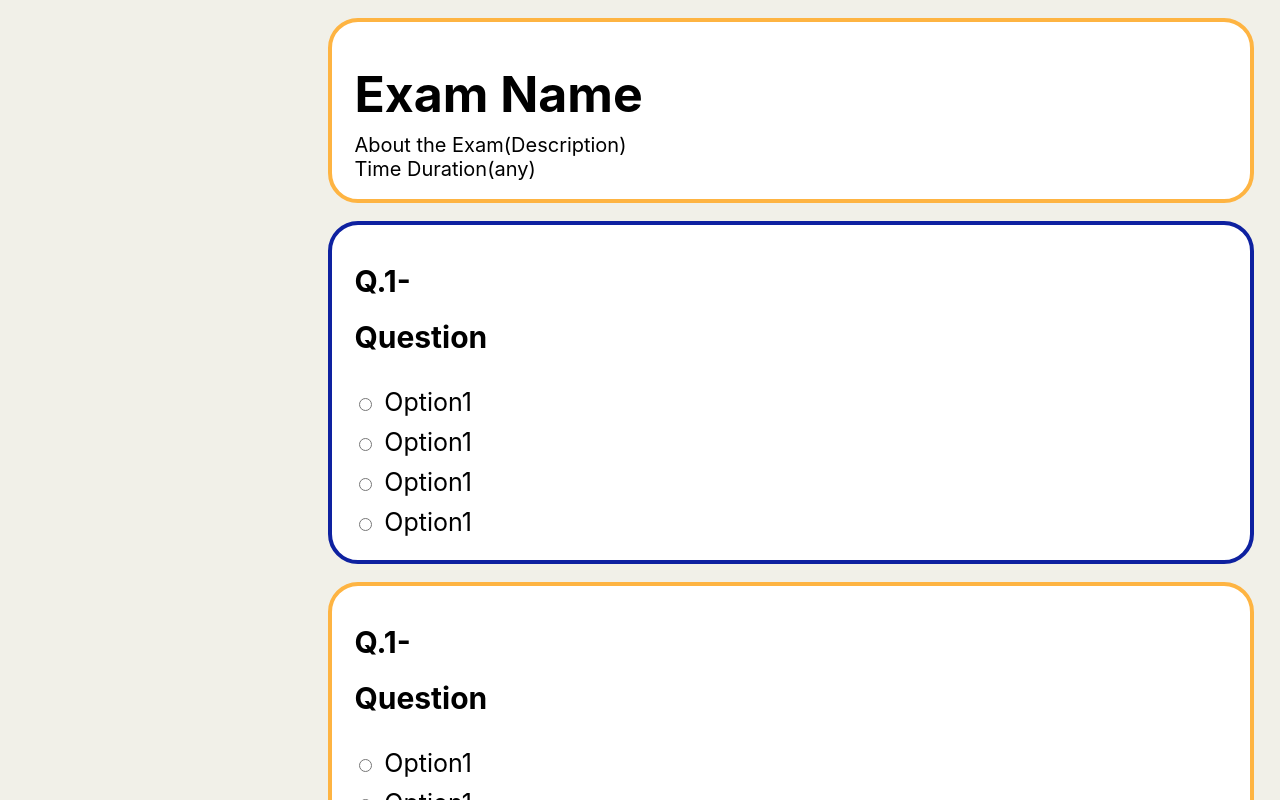
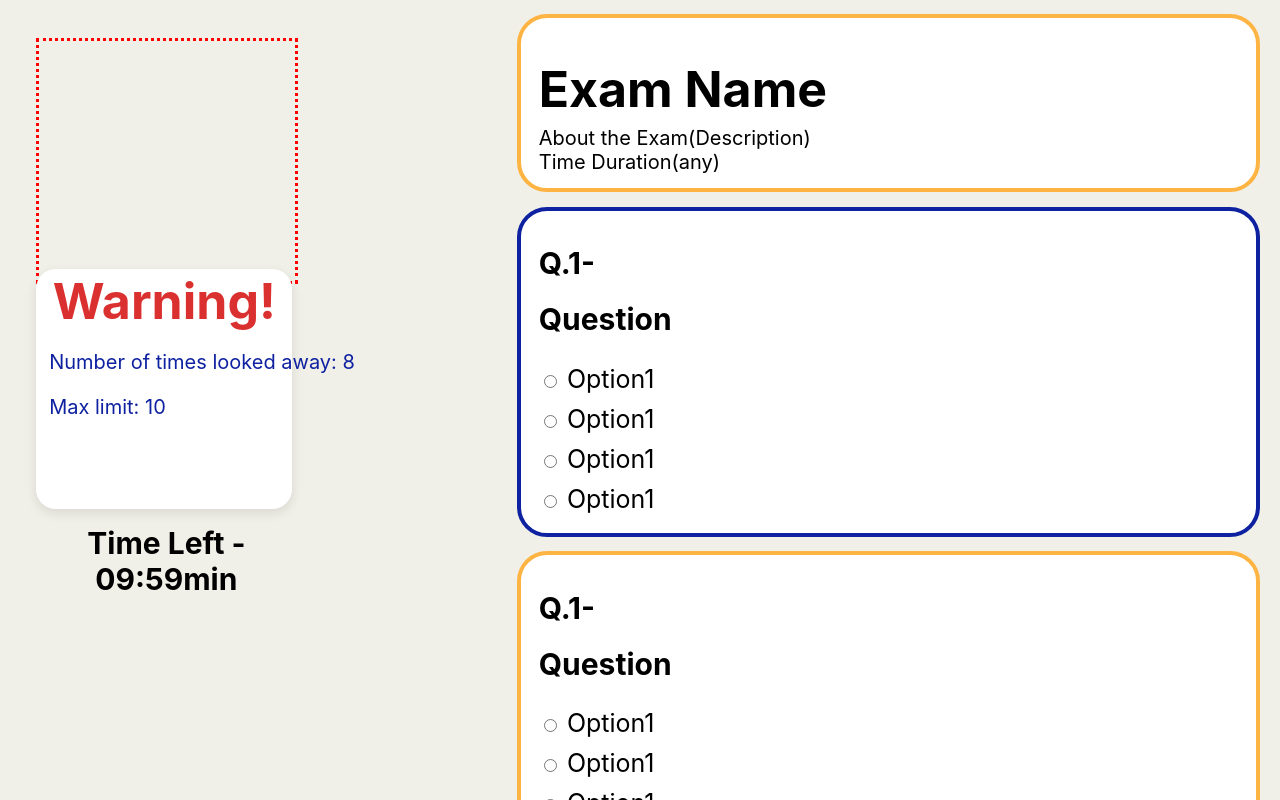
Before and after one commit to Apoorv012/HackDevBuddy, a React (Vite) app: page /student/exam in a window 1280 px wide. Shown: the top 800 px of the page. Built offline with nearby package versions, Linux system fonts and the light colour scheme; no server answers.

Commit message:
added space for webcam in exam.jsx

```diff
--- a/src/pages/Exam.jsx
+++ b/src/pages/Exam.jsx
@@ -12,6 +12,18 @@ function Exam() {
   return (
     <>
       <Body>
+        <Record>
+        <Cam>
+
+        </Cam>
+        <Warning>
+        <Title2>Warning!</Title2>
+          <Text2>Number of times looked away: 8</Text2>
+          <Text2>Max limit: 10</Text2>
+        </Warning>
+        <Text3>Time Left - 09:59min</Text3>
+
+        </Record>
         <Form typeof='submit'>
         <Wrapper>
         <Container1>
@@ -45,22 +57,78 @@ export default Exam
 
 const Body = styled.div`
   background-color: #F1F0E8;
-  height: 200vh;
+  height: 100%;
   width:100vw;
+  display:flex;
+  padding-bottom:5%;
+`
+const Record = styled.div`
+  display:flex;
+  background-color: #F1F0E8;
+  width: 20vw;
+  height:90%;
 
+  margin-top:1%;
+  margin-left:3%;
+  position: fixed;
+`
+const Cam = styled.div`
+  display:flex;
+  background-color: #F1F0E8;
+  width: 20vw;
+  height:30%;
+  border: dotted red;
+  margin-top:2%;
+  margin-left:-2px;
 
+  position: fixed;
+`
+const Warning = styled.div`
+
+  background-color: white;
+  border-radius: 20px 20px 20px 20px;
+  width: 20vw;
+  height:30%;
+
+  margin-top:20%;
+  margin-left:-2px;
+  position: fixed;
+  white-space: pre;
+  box-shadow: rgba(0, 0, 0, 0.1) 0px 4px 12px;
 
 `
 const Title = styled.h1`
 font-size: 50px;
 margin-bottom: 1%;
+
 `
 const Text = styled.div`
 font-size: 20px;
+`
+const Text3 = styled.h1`
+font-size: 30px;
+margin-bottom: 4%;
+margin-top:200%;
+text-align:center;
+color:black;
+`
 
+const Title2 = styled.h1`
+font-size: 50px;
+margin-bottom: 4%;
+margin-top:1%;
+text-align:center;
+color:#DB3030;
+`
+const Text2 = styled.div`
+font-size: 20px;
+line-height:150%;
+color:#0E21A0;
+margin-bottom: 4%;
+margin-top:6%;
+margin-left:5%;
+`
 
-
-`
 const Submit = styled.button`
   margin-top: 2%;
 
@@ -97,6 +165,7 @@ const Submit = styled.button`
 }
 `
 const Form = styled.form`
+  margin-left:20%;
 
 `
 const Container1 = styled.div`
@@ -145,6 +214,7 @@ const Containery = styled.div`
 
 `
 const Wrapper = styled.div`
+
    width: 70%;
    height: 100%;
 
```
